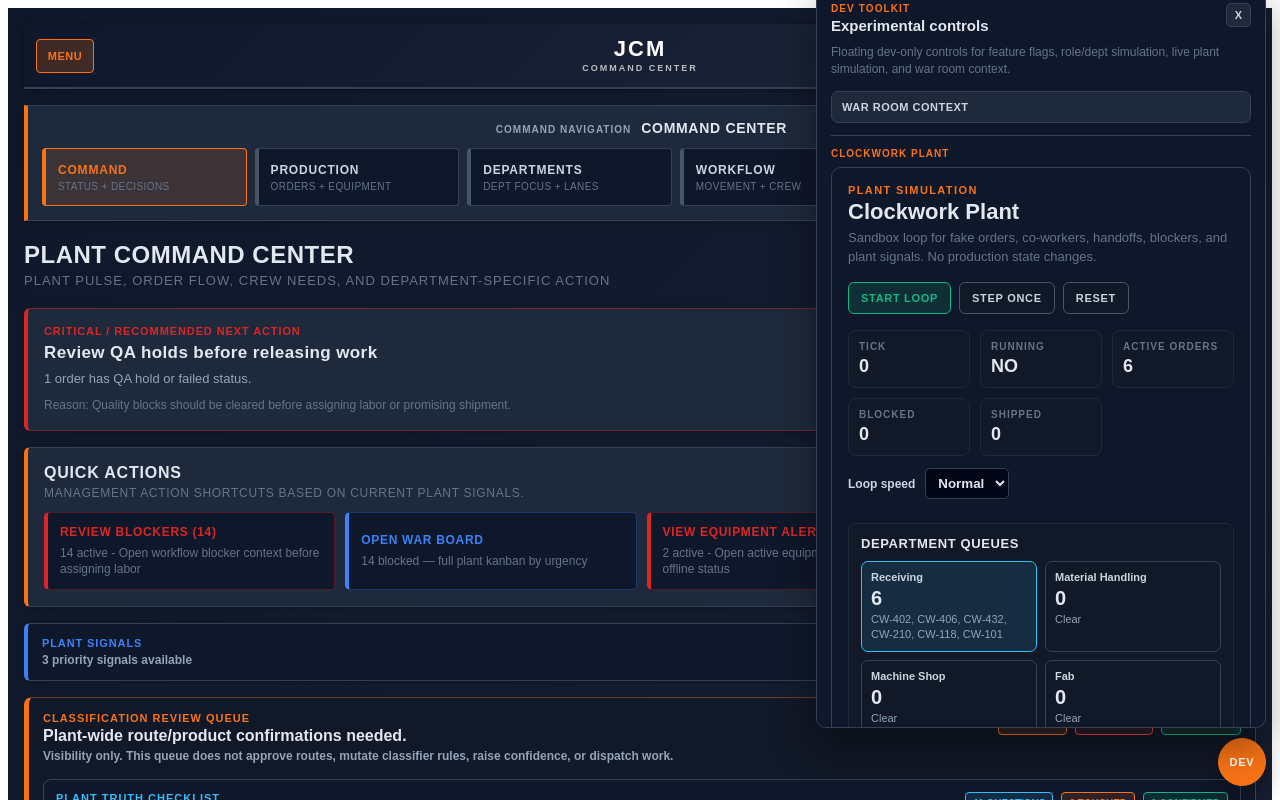
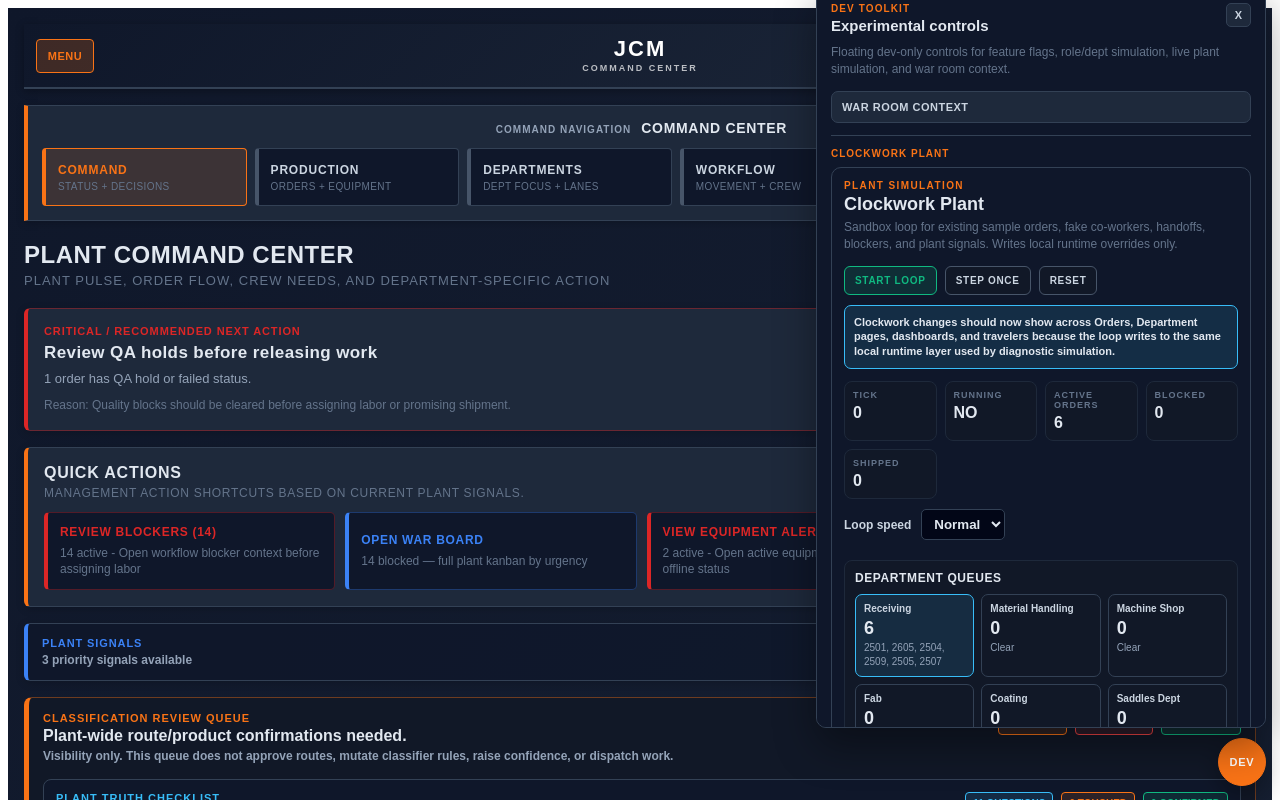
Before and after one commit to jcm-digital-coworker/JCM-Command-Center, a React (Vite) app: page / in a window 1280 px wide. Both pictures are taken after a click on the button "DEV". Shown: the top 800 px of the page. Built offline with nearby package versions, Linux system fonts and the light colour scheme.

Commit message:
Bridge Clockwork Plant into runtime simulation state

```diff
--- a/src/components/simulation/ClockworkPlantSimulation.tsx
+++ b/src/components/simulation/ClockworkPlantSimulation.tsx
@@ -1,7 +1,16 @@
 import { useEffect, useMemo, useState } from 'react';
 import type { CSSProperties } from 'react';
+import type { Department } from '../../types/machine';
+import type { FlowBlocker, ProductionOrder } from '../../types/productionOrder';
+import {
+  applyWorkflowRuntimeAction,
+  clearWorkflowRuntimeState,
+  getRuntimeProductionOrders,
+  type RuntimeOrderOverride,
+  type WorkflowRuntimeActionKind,
+} from '../../logic/workflowRuntimeState';
 
-type SimDepartment =
+type SimDepartment = Extract<Department,
   | 'Receiving'
   | 'Material Handling'
   | 'Machine Shop'
@@ -10,7 +19,8 @@ type SimDepartment =
   | 'Saddles Dept'
   | 'Assembly'
   | 'QA'
-  | 'Shipping';
+  | 'Shipping'
+>;
 
 type SimStatus = 'WAITING' | 'ACTIVE' | 'BLOCKED' | 'READY' | 'DONE';
 type SimWorkerRole = 'Receiver' | 'Material Handler' | 'Machinist' | 'Fab Lead' | 'Coating Operator' | 'Saddles Operator' | 'QA Inspector' | 'Shipping Lead';
@@ -48,48 +58,48 @@ type ClockworkPlantSimulationProps = {
 
 const startingOrders: ClockworkOrder[] = [
   {
-    id: 'cw-402',
-    orderNumber: 'CW-402',
+    id: 'cw-2501',
+    orderNumber: '2501',
     product: 'Standard DI saddle',
     route: ['Receiving', 'Saddles Dept', 'Coating', 'Shipping'],
     routeIndex: 0,
     status: 'WAITING',
   },
   {
-    id: 'cw-406',
-    orderNumber: 'CW-406',
+    id: 'cw-2605',
+    orderNumber: '2605',
     product: 'Plastic-coated saddle',
     route: ['Receiving', 'Coating', 'Saddles Dept', 'Shipping'],
     routeIndex: 0,
     status: 'WAITING',
   },
   {
-    id: 'cw-432',
-    orderNumber: 'CW-432',
+    id: 'cw-2504',
+    orderNumber: '2504',
     product: 'Stainless tapping sleeve',
     route: ['Receiving', 'Material Handling', 'Fab', 'Assembly', 'QA', 'Shipping'],
     routeIndex: 0,
     status: 'WAITING',
   },
   {
-    id: 'cw-210',
-    orderNumber: 'CW-210',
+    id: 'cw-2509',
+    orderNumber: '2509',
     product: 'DI coupling',
     route: ['Receiving', 'Machine Shop', 'Coating', 'Assembly', 'QA', 'Shipping'],
     routeIndex: 0,
     status: 'WAITING',
   },
   {
-    id: 'cw-118',
-    orderNumber: 'CW-118',
+    id: 'cw-2505',
+    orderNumber: '2505',
     product: 'Engineered repair sleeve',
     route: ['Receiving', 'Material Handling', 'Fab', 'Coating', 'Assembly', 'QA', 'Shipping'],
     routeIndex: 0,
     status: 'WAITING',
   },
   {
-    id: 'cw-101',
-    orderNumber: 'CW-101',
+    id: 'cw-2507',
+    orderNumber: '2507',
     product: 'Clamp coupling',
     route: ['Receiving', 'Material Handling', 'Coating', 'Assembly', 'QA', 'Shipping'],
     routeIndex: 0,
@@ -128,6 +138,7 @@ export default function ClockworkPlantSimulation({ theme = 'dark' }: ClockworkPl
   }, [running, speedMs, orders, tick]);
 
   const queues = useMemo(() => getDepartmentQueues(orders), [orders]);
+  const visibleRuntimeOrders = useMemo(() => getVisibleRuntimeOrders(orders), [orders, tick]);
   const activeOrders = orders.filter((order) => order.status !== 'DONE');
   const blockedOrders = orders.filter((order) => order.status === 'BLOCKED');
   const completedOrders = orders.filter((order) => order.status === 'DONE');
@@ -137,6 +148,7 @@ export default function ClockworkPlantSimulation({ theme = 'dark' }: ClockworkPl
     setTick(0);
     setOrders(startingOrders);
     setTimeline([]);
+    clearWorkflowRuntimeState();
   }
 
   function stepSimulation() {
@@ -160,17 +172,49 @@ export default function ClockworkPlantSimulation({ theme = 'dark' }: ClockworkPl
       if (shouldRelease) {
         order.status = 'READY';
         order.blocker = undefined;
+        applyClockworkRuntime(order, 'RESOLVE_BLOCKER', `${worker.name} cleared the simulated blocker.`, {
+          status: 'READY',
+          flowStatus: 'RUNNABLE',
+          currentDepartment: department,
+          nextDepartment: getNextRouteDepartment(order),
+          blockers: [],
+          blockedReason: undefined,
+        });
         event = createEvent(nextTick, order, worker, department, 'release', `${worker.name} cleared the blocker. ${order.orderNumber} is ready to continue at ${department}.`);
       } else if (shouldBlock) {
         order.status = 'BLOCKED';
         order.blocker = blockerByDepartment[department] ?? 'Supervisor review is needed.';
+        applyClockworkRuntime(order, 'START_WORK', `${worker.name} flagged a simulated blocker.`, {
+          status: 'BLOCKED',
+          flowStatus: 'BLOCKED',
+          currentDepartment: department,
+          nextDepartment: getNextRouteDepartment(order),
+          blockedReason: 'CLOCKWORK_PLANT_SIMULATION',
+          blockers: [createClockworkBlocker(department, order.blocker)],
+        });
         event = createEvent(nextTick, order, worker, department, 'block', `${worker.name} flagged ${order.orderNumber}: ${order.blocker}`);
       } else if (order.routeIndex >= order.route.length - 1) {
         order.status = 'DONE';
+        applyClockworkRuntime(order, 'COMPLETE_ORDER', `${worker.name} shipped simulated order.`, {
+          currentDepartment: department,
+          nextDepartment: undefined,
+          status: 'DONE',
+          flowStatus: 'RUNNABLE',
+          blockers: [],
+          blockedReason: undefined,
+        });
         event = createEvent(nextTick, order, worker, department, 'done', `${worker.name} shipped ${order.orderNumber}. Shipping is final.`);
       } else {
         const nextDepartment = order.route[order.routeIndex + 1];
         order.status = 'ACTIVE';
+        applyClockworkRuntime(order, 'ADVANCE_DEPARTMENT', `${worker.name} moved simulated order from ${department} to ${nextDepartment}.`, {
+          currentDepartment: nextDepartment,
+          nextDepartment: order.route[order.routeIndex + 2],
+          status: 'READY',
+          flowStatus: 'RUNNABLE',
+          blockers: [],
+          blockedReason: undefined,
+        });
         event = createEvent(nextTick, order, worker, department, 'move', `${worker.name} worked ${order.orderNumber} in ${department} and handed it to ${nextDepartment}.`);
         order.routeIndex += 1;
         order.status = 'WAITING';
@@ -189,7 +233,7 @@ export default function ClockworkPlantSimulation({ theme = 'dark' }: ClockworkPl
           <div style={eyebrowStyle}>PLANT SIMULATION</div>
           <h3 style={titleStyle(theme)}>Clockwork Plant</h3>
           <p style={subtitleStyle}>
-            Sandbox loop for fake orders, co-workers, handoffs, blockers, and plant signals. No production state changes.
+            Sandbox loop for existing sample orders, fake co-workers, handoffs, blockers, and plant signals. Writes local runtime overrides only.
           </p>
         </div>
         <div style={controlRowStyle}>
@@ -203,6 +247,10 @@ export default function ClockworkPlantSimulation({ theme = 'dark' }: ClockworkPl
             RESET
           </button>
         </div>
+      </div>
+
+      <div style={noticeStyle(theme)}>
+        Clockwork changes should now show across Orders, Department pages, dashboards, and travelers because the loop writes to the same local runtime layer used by diagnostic simulation.
       </div>
 
       <div style={statusGridStyle}>
@@ -239,12 +287,25 @@ export default function ClockworkPlantSimulation({ theme = 'dark' }: ClockworkPl
         </div>
 
         <div style={panelStyle(theme)}>
-          <div style={panelTitleStyle(theme)}>Plant Signals</div>
-          <div style={signalListStyle}>
-            <Signal text={blockedOrders.length > 0 ? `${blockedOrders.length} simulated blocker needs review.` : 'No simulated blockers at this tick.'} tone={blockedOrders.length > 0 ? 'warn' : 'ok'} theme={theme} />
-            <Signal text={queues.Coating.length >= 2 ? 'Coating queue is building.' : 'Coating queue is stable.'} tone={queues.Coating.length >= 2 ? 'warn' : 'ok'} theme={theme} />
-            <Signal text={queues.Shipping.length > 0 ? 'Shipping has product waiting at final department.' : 'No order is waiting at Shipping.'} tone={queues.Shipping.length > 0 ? 'info' : 'ok'} theme={theme} />
+          <div style={panelTitleStyle(theme)}>App-Visible Runtime Orders</div>
+          <div style={runtimeOrderListStyle}>
+            {visibleRuntimeOrders.map((order) => (
+              <div key={order.orderNumber} style={runtimeOrderStyle(theme)}>
+                <strong>{order.orderNumber}</strong>
+                <span>{order.currentDepartment} → {order.nextDepartment ?? 'Complete'}</span>
+                <small>{String(order.status ?? 'unknown')} / {String(order.flowStatus ?? 'unknown')}</small>
+              </div>
+            ))}
           </div>
+        </div>
+      </div>
+
+      <div style={panelStyle(theme)}>
+        <div style={panelTitleStyle(theme)}>Plant Signals</div>
+        <div style={signalListStyle}>
+          <Signal text={blockedOrders.length > 0 ? `${blockedOrders.length} simulated blocker needs review.` : 'No simulated blockers at this tick.'} tone={blockedOrders.length > 0 ? 'warn' : 'ok'} theme={theme} />
+          <Signal text={queues.Coating.length >= 2 ? 'Coating queue is building.' : 'Coating queue is stable.'} tone={queues.Coating.length >= 2 ? 'warn' : 'ok'} theme={theme} />
+          <Signal text={queues.Shipping.length > 0 ? 'Shipping has product waiting at final department.' : 'No order is waiting at Shipping.'} tone={queues.Shipping.length > 0 ? 'info' : 'ok'} theme={theme} />
         </div>
       </div>
 
@@ -269,10 +330,31 @@ export default function ClockworkPlantSimulation({ theme = 'dark' }: ClockworkPl
   );
 }
 
+function applyClockworkRuntime(
+  order: ClockworkOrder,
+  actionKind: WorkflowRuntimeActionKind,
+  note: string,
+  extraOverrides: Partial<RuntimeOrderOverride>,
+) {
+  applyWorkflowRuntimeAction(order.orderNumber, actionKind, `Clockwork Plant: ${note}`, extraOverrides);
+}
+
+function getVisibleRuntimeOrders(orders: ClockworkOrder[]): ProductionOrder[] {
+  const clockworkOrderNumbers = new Set(orders.map((order) => order.orderNumber));
+  return getRuntimeProductionOrders().filter((order) => clockworkOrderNumbers.has(order.orderNumber));
+}
+
 function shouldCreateBlocker(order: ClockworkOrder, nextTick: number) {
   const department = order.route[order.routeIndex];
   if (!blockerByDepartment[department]) return false;
   return (nextTick + order.routeIndex + order.orderNumber.length) % 7 === 0;
+}
+
+function createClockworkBlocker(department: SimDepartment, message: string): FlowBlocker {
+  return {
+    type: department === 'QA' ? 'quality' : department === 'Shipping' ? 'labor' : 'process',
+    message: `Clockwork Plant: ${message}`,
+  };
 }
 
 function createEvent(
@@ -296,6 +378,10 @@ function createEvent(
 
 function getWorkerForDepartment(department: SimDepartment) {
   return workers.find((worker) => worker.department === department) ?? workers[0];
+}
+
+function getNextRouteDepartment(order: ClockworkOrder): SimDepartment | undefined {
+  return order.route[order.routeIndex + 1];
 }
 
 function getDepartmentQueues(orders: ClockworkOrder[]) {
@@ -323,62 +409,90 @@ function Signal({ text, tone, theme }: { text: string; tone: 'ok' | 'warn' | 'in
 function shellStyle(theme: 'dark' | 'light'): CSSProperties {
   return {
     marginBottom: 24,
-    padding: 16,
+    padding: 12,
     borderRadius: 10,
     border: theme === 'dark' ? '1px solid #334155' : '1px solid #cbd5e1',
     background: theme === 'dark' ? '#0f172a' : '#ffffff',
   };
 }
 
-const headerRowStyle: CSSProperties = { display: 'flex', justifyContent: 'space-between', gap: 16, alignItems: 'flex-start', flexWrap: 'wrap' };
+const headerRowStyle: CSSProperties = { display: 'flex', justifyContent: 'space-between', gap: 12, alignItems: 'flex-start', flexWrap: 'wrap' };
 const controlRowStyle: CSSProperties = { display: 'flex', gap: 8, flexWrap: 'wrap' };
-const statusGridStyle: CSSProperties = { display: 'grid', gridTemplateColumns: 'repeat(auto-fit, minmax(110px, 1fr))', gap: 10, marginTop: 16 };
-const twoColumnStyle: CSSProperties = { display: 'grid', gridTemplateColumns: 'repeat(auto-fit, minmax(260px, 1fr))', gap: 12, marginTop: 12 };
-const queueGridStyle: CSSProperties = { display: 'grid', gridTemplateColumns: 'repeat(auto-fit, minmax(120px, 1fr))', gap: 8 };
+const statusGridStyle: CSSProperties = { display: 'grid', gridTemplateColumns: 'repeat(auto-fit, minmax(92px, 1fr))', gap: 8, marginTop: 12 };
+const twoColumnStyle: CSSProperties = { display: 'grid', gridTemplateColumns: 'repeat(auto-fit, minmax(220px, 1fr))', gap: 10, marginTop: 10 };
+const queueGridStyle: CSSProperties = { display: 'grid', gridTemplateColumns: 'repeat(auto-fit, minmax(104px, 1fr))', gap: 7 };
 const signalListStyle: CSSProperties = { display: 'grid', gap: 8 };
 const timelineStyle: CSSProperties = { display: 'grid', gap: 8 };
-const eyebrowStyle: CSSProperties = { color: '#f97316', fontSize: 11, fontWeight: 900, letterSpacing: '1.4px' };
-const subtitleStyle: CSSProperties = { color: '#64748b', fontSize: 13, margin: '4px 0 0', maxWidth: 720, lineHeight: 1.45 };
-const metricLabelStyle: CSSProperties = { color: '#64748b', fontSize: 10, fontWeight: 900, letterSpacing: '1px', textTransform: 'uppercase' };
+const runtimeOrderListStyle: CSSProperties = { display: 'grid', gap: 7 };
+const eyebrowStyle: CSSProperties = { color: '#f97316', fontSize: 10, fontWeight: 900, letterSpacing: '1.4px' };
+const subtitleStyle: CSSProperties = { color: '#64748b', fontSize: 12, margin: '4px 0 0', maxWidth: 720, lineHeight: 1.45 };
+const metricLabelStyle: CSSProperties = { color: '#64748b', fontSize: 9, fontWeight: 900, letterSpacing: '1px', textTransform: 'uppercase' };
 
 function titleStyle(theme: 'dark' | 'light'): CSSProperties {
-  return { margin: '3px 0', color: theme === 'dark' ? '#e2e8f0' : '#0f172a', fontSize: 22 };
+  return { margin: '3px 0', color: theme === 'dark' ? '#e2e8f0' : '#0f172a', fontSize: 18 };
+}
+
+function noticeStyle(theme: 'dark' | 'light'): CSSProperties {
+  return {
+    marginTop: 10,
+    padding: 9,
+    borderRadius: 7,
+    border: '1px solid #38bdf8',
+    background: 'rgba(56,189,248,0.13)',
+    color: theme === 'dark' ? '#e2e8f0' : '#0f172a',
+    fontSize: 11,
+    lineHeight: 1.35,
+    fontWeight: 750,
+  };
 }
 
 function metricStyle(theme: 'dark' | 'light'): CSSProperties {
-  return { padding: 10, borderRadius: 8, background: theme === 'dark' ? '#111827' : '#f8fafc', border: theme === 'dark' ? '1px solid #1e293b' : '1px solid #e2e8f0' };
+  return { padding: 8, borderRadius: 8, background: theme === 'dark' ? '#111827' : '#f8fafc', border: theme === 'dark' ? '1px solid #1e293b' : '1px solid #e2e8f0' };
 }
 
 function metricValueStyle(theme: 'dark' | 'light'): CSSProperties {
+  return { color: theme === 'dark' ? '#e2e8f0' : '#0f172a', fontSize: 16, fontWeight: 900, marginTop: 4 };
+}
+
+function panelStyle(theme: 'dark' | 'light'): CSSProperties {
+  return { marginTop: 10, padding: 10, borderRadius: 8, background: theme === 'dark' ? '#111827' : '#f8fafc', border: theme === 'dark' ? '1px solid #1e293b' : '1px solid #e2e8f0' };
+}
+
+function panelTitleStyle(theme: 'dark' | 'light'): CSSProperties {
+  return { color: theme === 'dark' ? '#e2e8f0' : '#0f172a', fontWeight: 900, fontSize: 12, letterSpacing: '0.6px', marginBottom: 9, textTransform: 'uppercase' };
+}
+
+function queueCardStyle(theme: 'dark' | 'light', count: number): CSSProperties {
+  return { padding: 8, borderRadius: 7, border: count > 0 ? '1px solid #38bdf8' : theme === 'dark' ? '1px solid #334155' : '1px solid #e2e8f0', background: count > 0 ? 'rgba(56,189,248,0.12)' : 'transparent' };
+}
+
+function queueDepartmentStyle(theme: 'dark' | 'light'): CSSProperties {
+  return { color: theme === 'dark' ? '#cbd5e1' : '#334155', fontSize: 10, fontWeight: 900 };
+}
+
+function queueCountStyle(theme: 'dark' | 'light'): CSSProperties {
   return { color: theme === 'dark' ? '#e2e8f0' : '#0f172a', fontSize: 18, fontWeight: 900, marginTop: 4 };
 }
 
-function panelStyle(theme: 'dark' | 'light'): CSSProperties {
-  return { marginTop: 12, padding: 12, borderRadius: 8, background: theme === 'dark' ? '#111827' : '#f8fafc', border: theme === 'dark' ? '1px solid #1e293b' : '1px solid #e2e8f0' };
+function queueOrdersStyle(theme: 'dark' | 'light'): CSSProperties {
+  return { color: theme === 'dark' ? '#94a3b8' : '#64748b', fontSize: 10, marginTop: 2, lineHeight: 1.35 };
 }
 
-function panelTitleStyle(theme: 'dark' | 'light'): CSSProperties {
-  return { color: theme === 'dark' ? '#e2e8f0' : '#0f172a', fontWeight: 900, fontSize: 13, letterSpacing: '0.6px', marginBottom: 10, textTransform: 'uppercase' };
-}
-
-function queueCardStyle(theme: 'dark' | 'light', count: number): CSSProperties {
-  return { padding: 9, borderRadius: 7, border: count > 0 ? '1px solid #38bdf8' : theme === 'dark' ? '1px solid #334155' : '1px solid #e2e8f0', background: count > 0 ? 'rgba(56,189,248,0.12)' : 'transparent' };
-}
-
-function queueDepartmentStyle(theme: 'dark' | 'light'): CSSProperties {
-  return { color: theme === 'dark' ? '#cbd5e1' : '#334155', fontSize: 11, fontWeight: 900 };
-}
-
-function queueCountStyle(theme: 'dark' | 'light'): CSSProperties {
-  return { color: theme === 'dark' ? '#e2e8f0' : '#0f172a', fontSize: 20, fontWeight: 900, marginTop: 4 };
-}
-
-function queueOrdersStyle(theme: 'dark' | 'light'): CSSProperties {
-  return { color: theme === 'dark' ? '#94a3b8' : '#64748b', fontSize: 11, marginTop: 2, lineHeight: 1.35 };
+function runtimeOrderStyle(theme: 'dark' | 'light'): CSSProperties {
+  return {
+    display: 'grid',
+    gap: 2,
+    padding: 8,
+    borderRadius: 7,
+    background: theme === 'dark' ? '#020617' : '#ffffff',
+    border: theme === 'dark' ? '1px solid #334155' : '1px solid #e2e8f0',
+    color: theme === 'dark' ? '#e2e8f0' : '#0f172a',
+    fontSize: 11,
+  };
 }
 
 function speedRowStyle(theme: 'dark' | 'light'): CSSProperties {
-  return { display: 'flex', gap: 10, alignItems: 'center', marginTop: 12, color: theme === 'dark' ? '#cbd5e1' : '#334155', fontSize: 12, fontWeight: 800 };
+  return { display: 'flex', gap: 10, alignItems: 'center', marginTop: 10, color: theme === 'dark' ? '#cbd5e1' : '#334155', fontSize: 12, fontWeight: 800 };
 }
 
 function selectStyle(theme: 'dark' | 'light'): CSSProperties {
@@ -386,20 +500,20 @@ function selectStyle(theme: 'dark' | 'light'): CSSProperties {
 }
 
 function primaryButtonStyle(running: boolean): CSSProperties {
-  return { padding: '9px 12px', borderRadius: 6, border: running ? '1px solid #ef4444' : '1px solid #10b981', background: running ? 'rgba(239,68,68,0.14)' : 'rgba(16,185,129,0.14)', color: running ? '#ef4444' : '#10b981', fontWeight: 900, cursor: 'pointer', fontSize: 11, letterSpacing: '0.7px' };
+  return { padding: '8px 10px', borderRadius: 6, border: running ? '1px solid #ef4444' : '1px solid #10b981', background: running ? 'rgba(239,68,68,0.14)' : 'rgba(16,185,129,0.14)', color: running ? '#ef4444' : '#10b981', fontWeight: 900, cursor: 'pointer', fontSize: 10, letterSpacing: '0.7px' };
 }
 
 function secondaryButtonStyle(theme: 'dark' | 'light'): CSSProperties {
-  return { padding: '9px 12px', borderRadius: 6, border: theme === 'dark' ? '1px solid #475569' : '1px solid #cbd5e1', background: theme === 'dark' ? '#111827' : '#ffffff', color: theme === 'dark' ? '#cbd5e1' : '#334155', fontWeight: 900, cursor: 'pointer', fontSize: 11, letterSpacing: '0.7px' };
+  return { padding: '8px 10px', borderRadius: 6, border: theme === 'dark' ? '1px solid #475569' : '1px solid #cbd5e1', background: theme === 'dark' ? '#111827' : '#ffffff', color: theme === 'dark' ? '#cbd5e1' : '#334155', fontWeight: 900, cursor: 'pointer', fontSize: 10, letterSpacing: '0.7px' };
 }
 
 function signalStyle(theme: 'dark' | 'light', color: string): CSSProperties {
-  return { padding: 10, borderRadius: 6, border: `1px solid ${color}`, background: `${color}1f`, color: theme === 'dark' ? '#e2e8f0' : '#0f172a', fontSize: 12, fontWeight: 800, lineHeight: 1.35 };
+  return { padding: 9, borderRadius: 6, border: `1px solid ${color}`, background: `${color}1f`, color: theme === 'dark' ? '#e2e8f0' : '#0f172a', fontSize: 11, fontWeight: 800, lineHeight: 1.35 };
 }
 
 function eventStyle(theme: 'dark' | 'light', signal: ClockworkEvent['signal']): CSSProperties {
   const color = signal === 'block' ? '#f97316' : signal === 'done' ? '#10b981' : signal === 'release' ? '#38bdf8' : '#64748b';
-  return { padding: 10, borderRadius: 6, borderLeft: `4px solid ${color}`, background: theme === 'dark' ? '#020617' : '#ffffff', borderTop: theme === 'dark' ? '1px solid #1e293b' : '1px solid #e2e8f0', borderRight: theme === 'dark' ? '1px solid #1e293b' : '1px solid #e2e8f0', borderBottom: theme === 'dark' ? '1px solid #1e293b' : '1px solid #e2e8f0' };
+  return { padding: 9, borderRadius: 6, borderLeft: `4px solid ${color}`, background: theme === 'dark' ? '#020617' : '#ffffff', borderTop: theme === 'dark' ? '1px solid #1e293b' : '1px solid #e2e8f0', borderRight: theme === 'dark' ? '1px solid #1e293b' : '1px solid #e2e8f0', borderBottom: theme === 'dark' ? '1px solid #1e293b' : '1px solid #e2e8f0' };
 }
 
 function eventTopLineStyle(theme: 'dark' | 'light'): CSSProperties {
@@ -407,9 +521,9 @@ function eventTopLineStyle(theme: 'dark' | 'light'): CSSProperties {
 }
 
 function eventMessageStyle(theme: 'dark' | 'light'): CSSProperties {
-  return { color: theme === 'dark' ? '#e2e8f0' : '#0f172a', fontSize: 13, fontWeight: 750, marginTop: 4, lineHeight: 1.35 };
+  return { color: theme === 'dark' ? '#e2e8f0' : '#0f172a', fontSize: 12, fontWeight: 750, marginTop: 4, lineHeight: 1.35 };
 }
 
 function emptyTextStyle(theme: 'dark' | 'light'): CSSProperties {
-  return { color: theme === 'dark' ? '#94a3b8' : '#64748b', fontSize: 13, fontWeight: 700 };
+  return { color: theme === 'dark' ? '#94a3b8' : '#64748b', fontSize: 12, fontWeight: 700 };
 }
```
